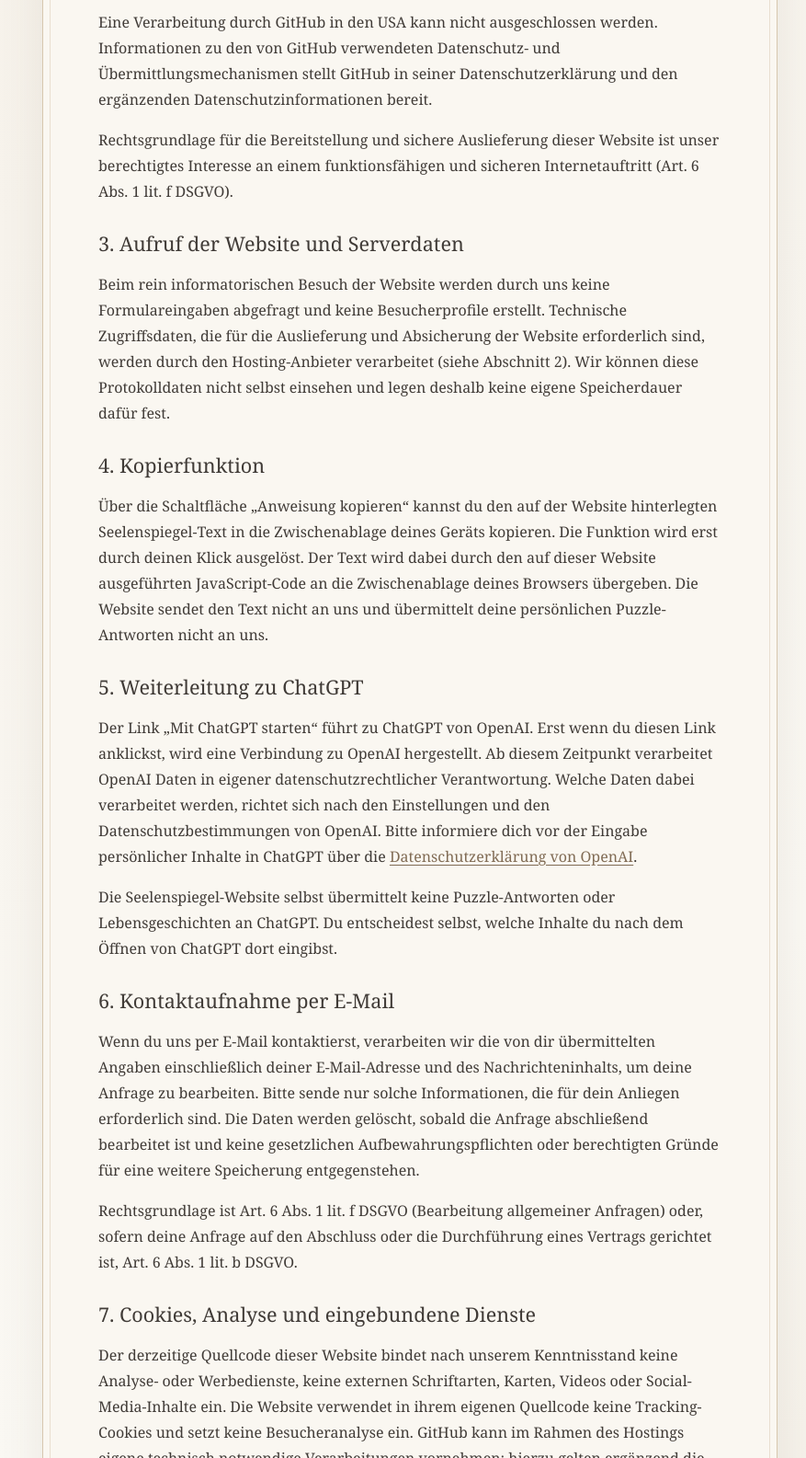
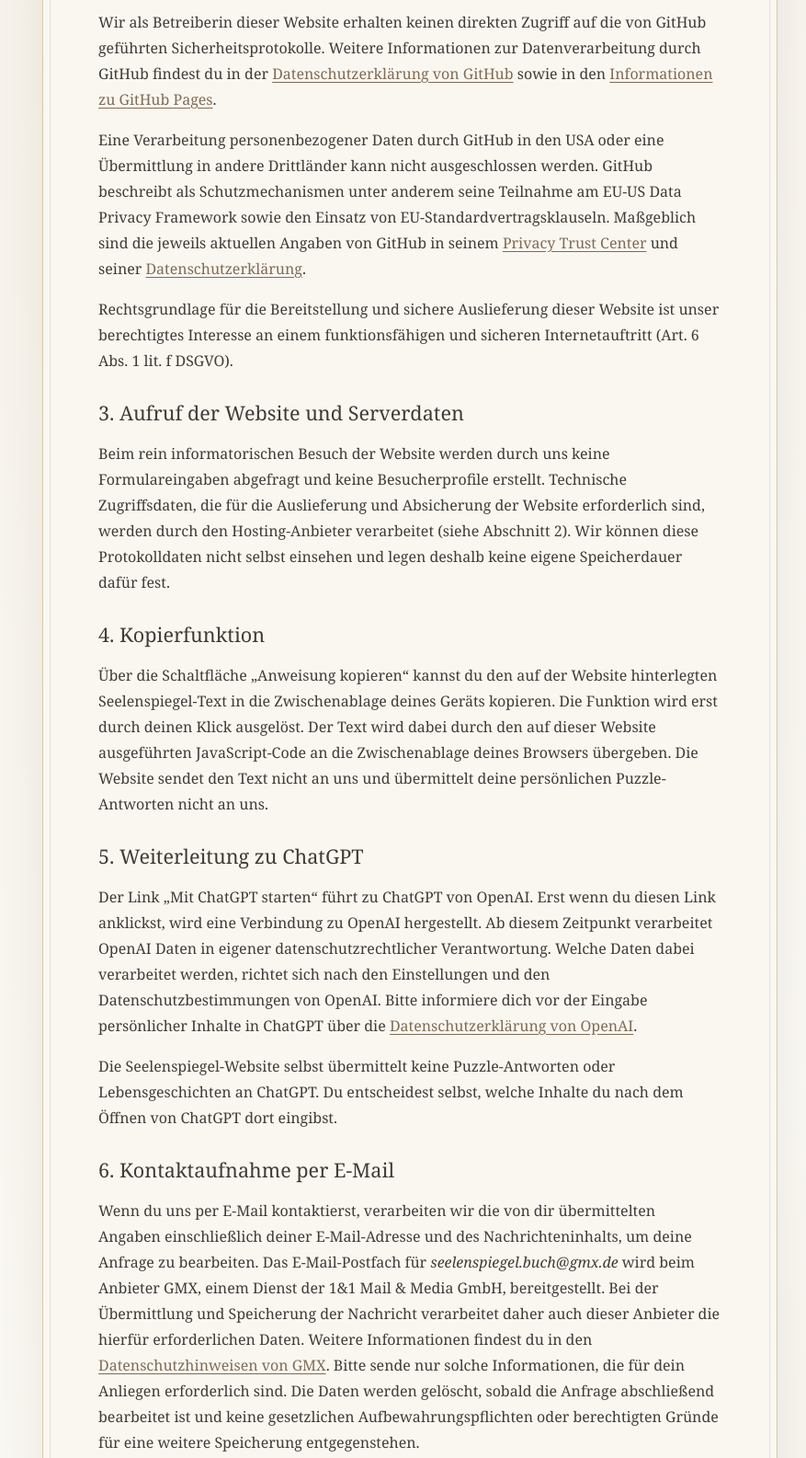
Before and after one commit to daistnochmehr/seelenspiegel, a plain HTML site: page datenschutz.html in a window 1280 px wide. Shown: the part 960-2545 px from the top of the page at 92% size, without its empty margins (194-1071 px from the left). Drawn offline with Linux system fonts and the light colour scheme.

Commit message:
Add files via upload

```diff
--- a/datenschutz.html
+++ b/datenschutz.html
@@ -27,6 +27,7 @@ footer{margin-top:36px;padding-top:18px;border-top:1px solid var(--line);font:.8
   <div class="sub">Dein Seelenspiegel</div>
 
   <p>Mit den folgenden Hinweisen informieren wir darüber, welche personenbezogenen Daten beim Besuch dieser Website verarbeitet werden und welche Rechte dir nach der Datenschutz-Grundverordnung (DSGVO) zustehen.</p>
+  <p>Du kannst diese Website ohne Registrierung und ohne Angabe deines Namens nutzen. Eine vollständig anonyme Nutzung kann technisch jedoch nicht zugesichert werden, da GitHub Pages beim Seitenaufruf die IP-Adresse aus Sicherheitsgründen protokolliert (siehe Abschnitt 2).</p>
 
   <h2>1. Verantwortliche</h2>
   <p>
@@ -42,7 +43,7 @@ footer{margin-top:36px;padding-top:18px;border-top:1px solid var(--line);font:.8
   <p>Diese Website wird als statische Website über GitHub Pages bereitgestellt. Anbieter ist GitHub, Inc., 88 Colin P. Kelly Jr. Street, San Francisco, CA 94107, USA.</p>
   <p>Beim Aufruf einer GitHub-Pages-Website wird nach Angaben von GitHub die IP-Adresse des Besuchers aus Sicherheitsgründen protokolliert und gespeichert. Dabei können außerdem technisch erforderliche Verbindungs- und Zugriffsdaten verarbeitet werden, die dein Browser bei einem Seitenaufruf übermittelt. Die Verarbeitung dient der Bereitstellung, Stabilität und Sicherheit des Angebots.</p>
   <p>Wir als Betreiberin dieser Website erhalten keinen direkten Zugriff auf die von GitHub geführten Sicherheitsprotokolle. Weitere Informationen zur Datenverarbeitung durch GitHub findest du in der <a href="https://docs.github.com/en/site-policy/privacy-policies/github-general-privacy-statement" target="_blank" rel="noopener noreferrer">Datenschutzerklärung von GitHub</a> sowie in den <a href="https://docs.github.com/en/pages/getting-started-with-github-pages/what-is-github-pages" target="_blank" rel="noopener noreferrer">Informationen zu GitHub Pages</a>.</p>
-  <p>Eine Verarbeitung durch GitHub in den USA kann nicht ausgeschlossen werden. Informationen zu den von GitHub verwendeten Datenschutz- und Übermittlungsmechanismen stellt GitHub in seiner Datenschutzerklärung und den ergänzenden Datenschutzinformationen bereit.</p>
+  <p>Eine Verarbeitung personenbezogener Daten durch GitHub in den USA oder eine Übermittlung in andere Drittländer kann nicht ausgeschlossen werden. GitHub beschreibt als Schutzmechanismen unter anderem seine Teilnahme am EU-US Data Privacy Framework sowie den Einsatz von EU-Standardvertragsklauseln. Maßgeblich sind die jeweils aktuellen Angaben von GitHub in seinem <a href="https://github.com/trust-center/privacy" target="_blank" rel="noopener noreferrer">Privacy Trust Center</a> und seiner <a href="https://docs.github.com/en/site-policy/privacy-policies/github-general-privacy-statement" target="_blank" rel="noopener noreferrer">Datenschutzerklärung</a>.</p>
   <p>Rechtsgrundlage für die Bereitstellung und sichere Auslieferung dieser Website ist unser berechtigtes Interesse an einem funktionsfähigen und sicheren Internetauftritt (Art. 6 Abs. 1 lit. f DSGVO).</p>
 
   <h2>3. Aufruf der Website und Serverdaten</h2>
@@ -56,7 +57,7 @@ footer{margin-top:36px;padding-top:18px;border-top:1px solid var(--line);font:.8
   <p>Die Seelenspiegel-Website selbst übermittelt keine Puzzle-Antworten oder Lebensgeschichten an ChatGPT. Du entscheidest selbst, welche Inhalte du nach dem Öffnen von ChatGPT dort eingibst.</p>
 
   <h2>6. Kontaktaufnahme per E-Mail</h2>
-  <p>Wenn du uns per E-Mail kontaktierst, verarbeiten wir die von dir übermittelten Angaben einschließlich deiner E-Mail-Adresse und des Nachrichteninhalts, um deine Anfrage zu bearbeiten. Bitte sende nur solche Informationen, die für dein Anliegen erforderlich sind. Die Daten werden gelöscht, sobald die Anfrage abschließend bearbeitet ist und keine gesetzlichen Aufbewahrungspflichten oder berechtigten Gründe für eine weitere Speicherung entgegenstehen.</p>
+  <p>Wenn du uns per E-Mail kontaktierst, verarbeiten wir die von dir übermittelten Angaben einschließlich deiner E-Mail-Adresse und des Nachrichteninhalts, um deine Anfrage zu bearbeiten. Das E-Mail-Postfach für <em>seelenspiegel.buch@gmx.de</em> wird beim Anbieter GMX, einem Dienst der 1&amp;1 Mail &amp; Media GmbH, bereitgestellt. Bei der Übermittlung und Speicherung der Nachricht verarbeitet daher auch dieser Anbieter die hierfür erforderlichen Daten. Weitere Informationen findest du in den <a href="https://agb-server.gmx.net/datenschutz" target="_blank" rel="noopener noreferrer">Datenschutzhinweisen von GMX</a>. Bitte sende nur solche Informationen, die für dein Anliegen erforderlich sind. Die Daten werden gelöscht, sobald die Anfrage abschließend bearbeitet ist und keine gesetzlichen Aufbewahrungspflichten oder berechtigten Gründe für eine weitere Speicherung entgegenstehen.</p>
   <p>Rechtsgrundlage ist Art. 6 Abs. 1 lit. f DSGVO (Bearbeitung allgemeiner Anfragen) oder, sofern deine Anfrage auf den Abschluss oder die Durchführung eines Vertrags gerichtet ist, Art. 6 Abs. 1 lit. b DSGVO.</p>
 
   <h2>7. Cookies, Analyse und eingebundene Dienste</h2>
@@ -73,7 +74,7 @@ footer{margin-top:36px;padding-top:18px;border-top:1px solid var(--line);font:.8
   <p>Für Niedersachsen ist dies die Landesbeauftragte für den Datenschutz Niedersachsen. Informationen und Kontaktmöglichkeiten findest du unter <a href="https://www.lfd.niedersachsen.de/" target="_blank" rel="noopener noreferrer">www.lfd.niedersachsen.de</a>.</p>
 
   <h2>10. Aktualität</h2>
-  <p>Diese Datenschutzerklärung beschreibt die derzeit auf dieser Website erkennbaren Funktionen. Wenn sich die Website oder die eingesetzten Dienste ändern, werden auch diese Hinweise angepasst.</p>
+  <p>Diese Datenschutzerklärung beschreibt die derzeit auf dieser Website erkennbaren Funktionen und Dienste. Wenn sich die Website, das E-Mail-Postfach oder die eingesetzten Dienste ändern, werden auch diese Hinweise angepasst.</p>
 
   <footer>
     <a href="index.html">Zurück zum Seelenspiegel</a>
```
